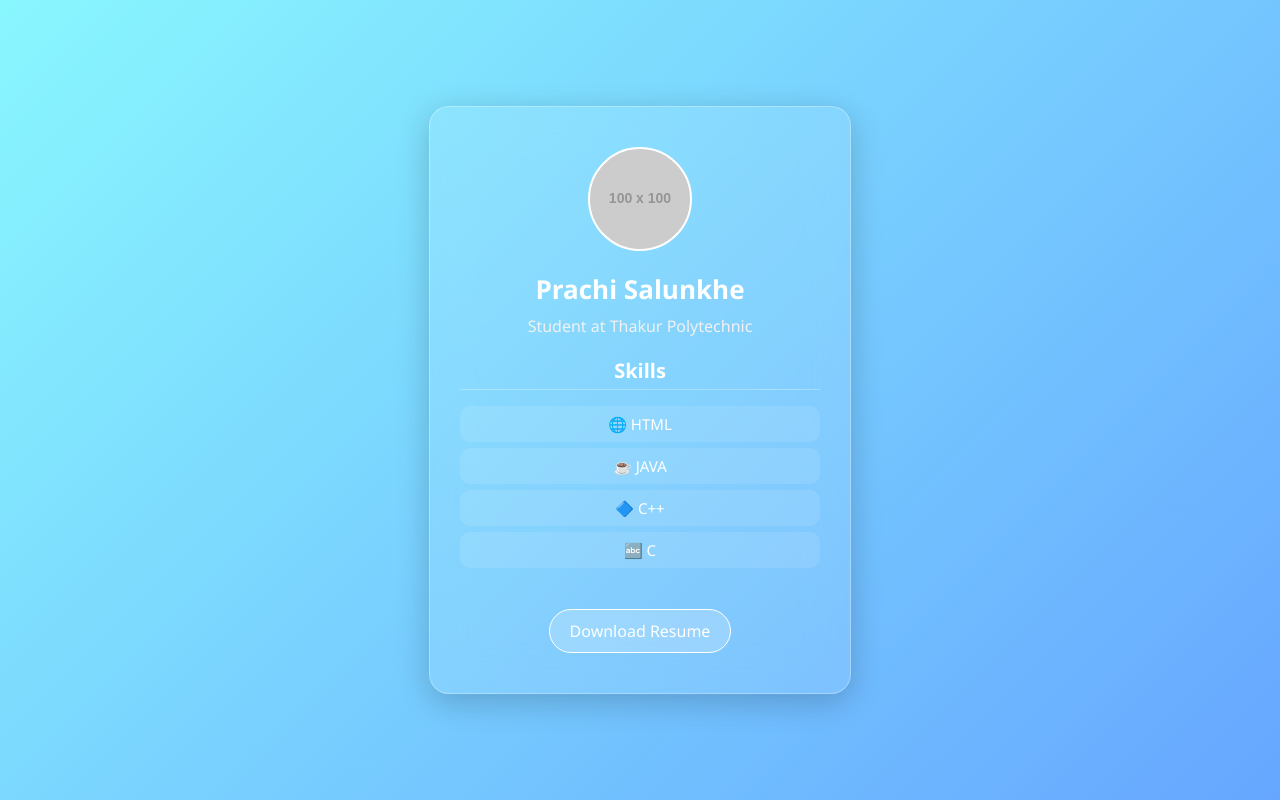
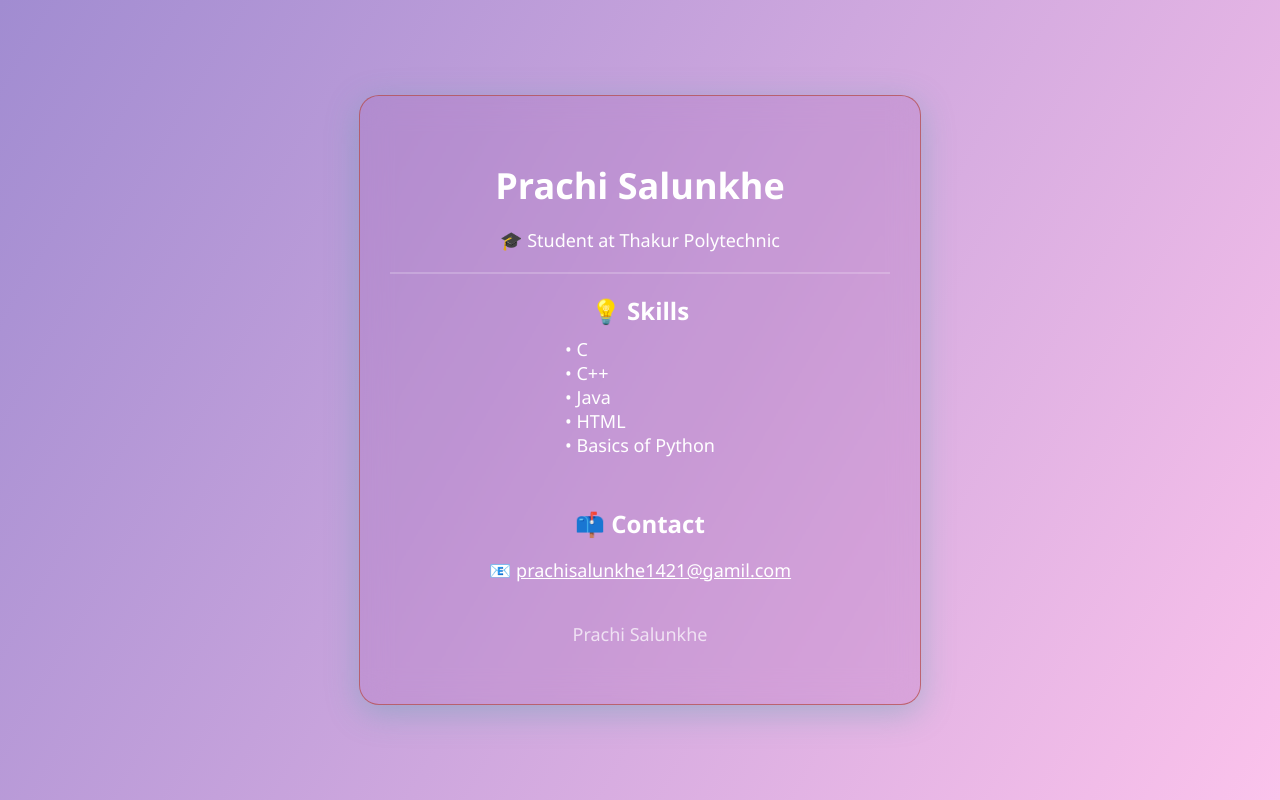
Before and after one commit to prachisalunkhe14/1stTest, a plain HTML site: page index.html in a window 1280 px wide. Drawn offline with Linux system fonts and the light colour scheme; placeholder pictures from the web are drawn by us.

Commit message:
Update portfolio page

```diff
--- a/index.html
+++ b/index.html
@@ -1,113 +1,35 @@
 <!DOCTYPE html>
 <html lang="en">
 <head>
-  <meta charset="UTF-8">
-  <title>Prachi Salunkhe Portfolio</title>
-  <style>
-    body {
-      margin: 0;
-      padding: 0;
-      font-family: 'Segoe UI', sans-serif;
-      background: linear-gradient(135deg, #89f7fe 0%, #66a6ff 100%);
-      height: 100vh;
-      display: flex;
-      justify-content: center;
-      align-items: center;
-    }
+  <meta charset="UTF-8" />
+  <meta name="viewport" content="width=device-width, initial-scale=1.0"/>
+  <title>Prachi Salunkhe | Portfolio</title>
+</head>
+<body style="margin:0; padding:0; font-family:'Segoe UI', sans-serif; background: linear-gradient(120deg, #a18cd1 0%, #fbc2eb 100%); min-height:100vh; display:flex; align-items:center; justify-content:center;">
 
-    .card {
-      background: rgba(255, 255, 255, 0.1);
-      border-radius: 20px;
-      backdrop-filter: blur(20px);
-      -webkit-backdrop-filter: blur(20px);
-      box-shadow: 0 8px 32px rgba(0, 0, 0, 0.2);
-      border: 1px solid rgba(255, 255, 255, 0.3);
-      padding: 40px 30px;
-      width: 360px;
-      color: #fff;
-      text-align: center;
-      animation: fadeIn 1.2s ease-in-out;
-    }
+  <div style="background: rgba(147, 66, 161, 0.15); border-radius: 20px; box-shadow: 0 8px 32px rgba(77, 166, 167, 0.37); backdrop-filter: blur(15px); -webkit-backdrop-filter: blur(15px); border: 1px solid rgba(180, 80, 80, 0.76); padding: 40px 30px; width: 90%; max-width: 500px; color: #fff; text-align: center;">
 
-    @keyframes fadeIn {
-      from { opacity: 0; transform: translateY(30px); }
-      to { opacity: 1; transform: translateY(0); }
-    }
+    <h1 style="font-size: 36px; margin-bottom: 10px;">Prachi Salunkhe</h1>
+    <p style="font-size: 18px; margin-bottom: 20px;">🎓 Student at Thakur Polytechnic</p>
 
-    .profile-pic {
-      width: 100px;
-      height: 100px;
-      background: url('https://via.placeholder.com/100') center/cover;
-      border-radius: 50%;
-      margin: 0 auto 20px;
-      border: 2px solid #fff;
-    }
+    <hr style="border: 1px solid rgba(255,255,255,0.2); margin: 20px 0;" />
 
-    h1 {
-      margin: 0;
-      font-size: 26px;
-      font-weight: 600;
-    }
+    <h2 style="font-size: 24px; margin-bottom: 10px;">💡 Skills</h2>
+    <ul style="list-style: none; padding: 0; margin: 0 auto 30px; text-align: left; display: inline-block; font-size: 18px;">
+      <li>• C</li>
+      <li>• C++</li>
+      <li>• Java</li>
+      <li>• HTML</li>
+      <li>• Basics of Python</li>
+    </ul>
 
-    p {
-      font-size: 16px;
-      margin: 8px 0 20px;
-      color: #f1f1f1;
-    }
+    <h2 style="font-size: 24px; margin-bottom: 10px;">📫 Contact</h2>
+    <p style="font-size: 18px; margin-bottom: 30px;">
+      📧 <a href="mailto:prachisalunkhe1421@gamil.com" style="color: #fff; text-decoration: underline;">prachisalunkhe1421@gamil.com</a>
+    </p>
 
-    h2 {
-      font-size: 20px;
-      margin-top: 20px;
-      border-bottom: 1px solid rgba(255, 255, 255, 0.3);
-      padding-bottom: 5px;
-    }
+    <p style="font-size: 18px; opacity: 0.7; margin-top: 40px;">Prachi Salunkhe</p>
+  </div>
 
-    ul {
-      list-style: none;
-      padding: 0;
-      margin-top: 10px;
-    }
-
-    ul li {
-      padding: 8px;
-      font-size: 15px;
-      background: rgba(255, 255, 255, 0.1);
-      margin: 6px 0;
-      border-radius: 10px;
-    }
-
-    .button {
-      margin-top: 25px;
-      padding: 10px 20px;
-      background: rgba(255, 255, 255, 0.2);
-      border: 1px solid white;
-      border-radius: 25px;
-      color: white;
-      cursor: pointer;
-      text-decoration: none;
-      display: inline-block;
-      transition: 0.3s ease;
-    }
-
-    .button:hover {
-      background: white;
-      color: #66a6ff;
-    }
-  </style>
-</head>
-<body>
-  <div class="card">
-    <div class="profile-pic"></div>
-    <h1>Prachi Salunkhe</h1>
-    <p>Student at Thakur Polytechnic</p>
-    <h2>Skills</h2>
-    <ul>
-      <li>🌐 HTML</li>
-      <li>☕ JAVA</li>
-      <li>🔷 C++</li>
-      <li>🔤 C</li>
-    </ul>
-    <a href="#" class="button">Download Resume</a>
-  </div>
 </body>
 </html>
```
